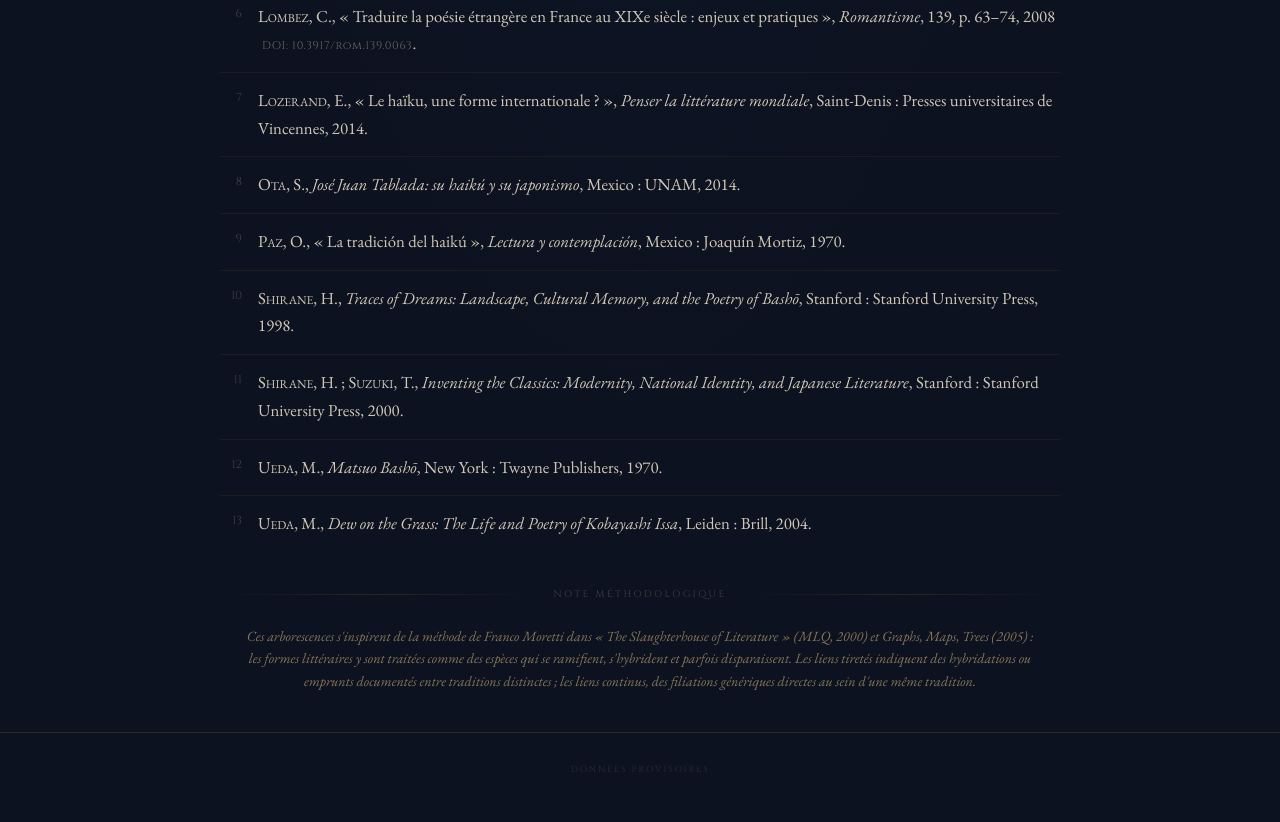
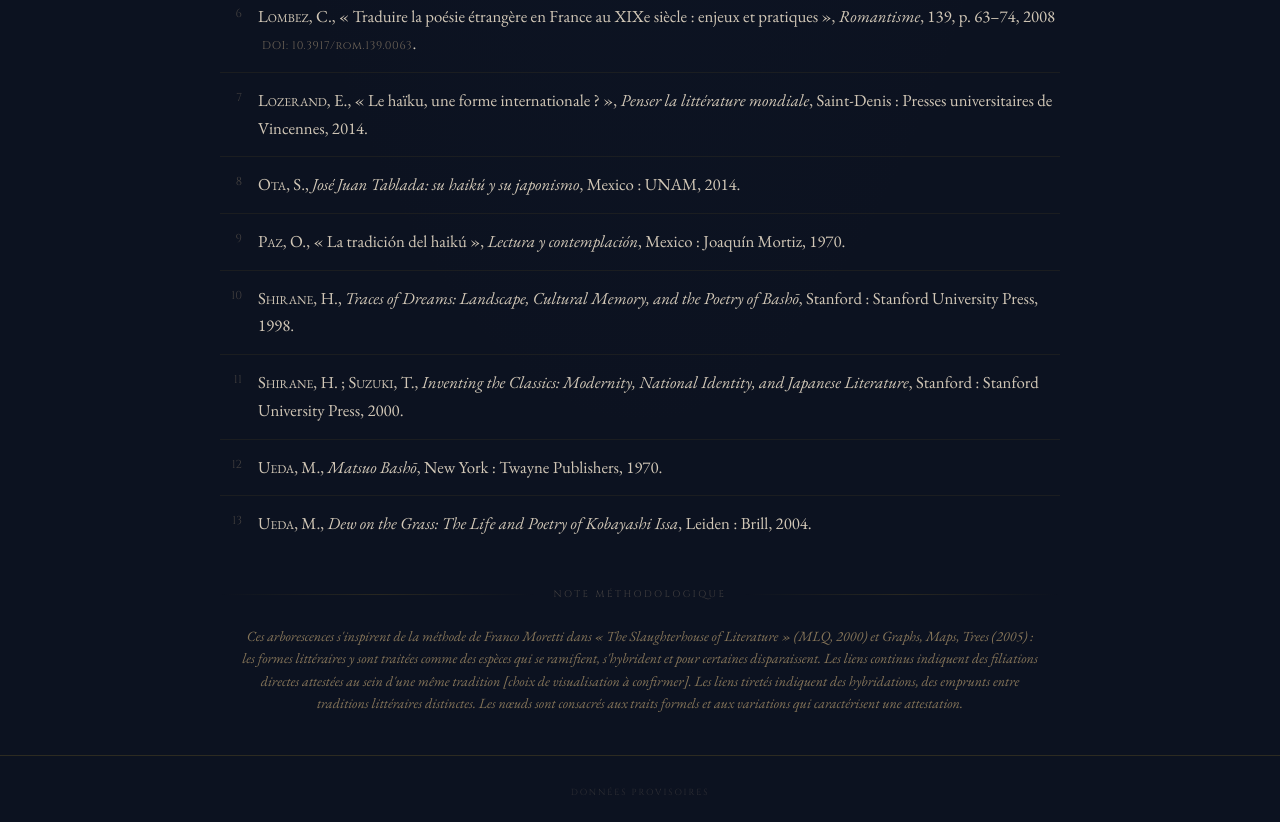
Before and after one commit to VincentBG92/Weltlit_Pilote, a plain HTML site: page trees.html in a window 1280 px wide. Shown: the part 1594-2416 px from the top of the page. Before the commit the page ends 2393 px from the top, so only its background shows below. Drawn offline with nearby package versions, Linux system fonts and the light colour scheme.

Commit message:
Update Moretti method description in trees.html
Clarified the description of Franco Moretti's method and added a note about visualization choices.

```diff
--- a/trees.html
+++ b/trees.html
@@ -249,7 +249,7 @@ footer{text-align:center;padding:30px 20px 24px;font-family:'Cinzel',serif;
   <div class="orn-line"></div>
 </div>
 <p class="moretti-note">
-  Ces arborescences s'inspirent de la méthode de Franco Moretti dans « The Slaughterhouse of Literature » (<em>MLQ</em>, 2000) et <em>Graphs, Maps, Trees</em> (2005) : les formes littéraires y sont traitées comme des espèces qui se ramifient, s'hybrident et parfois disparaissent. Les liens tiretés indiquent des hybridations ou emprunts documentés entre traditions distinctes ; les liens continus, des filiations génériques directes au sein d'une même tradition.
+  Ces arborescences s'inspirent de la méthode de Franco Moretti dans « The Slaughterhouse of Literature » (<em>MLQ</em>, 2000) et <em>Graphs, Maps, Trees</em> (2005) : les formes littéraires y sont traitées comme des espèces qui se ramifient, s'hybrident et pour certaines disparaissent. Les liens continus indiquent des filiations directes attestées au sein d'une même tradition [choix de visualisation à confirmer]. Les liens tiretés indiquent des hybridations, des emprunts entre traditions littéraires distinctes. Les nœuds sont consacrés aux traits formels et aux variations qui caractérisent une attestation.
 </p>
 
 <footer>Données provisoires</footer>
```
